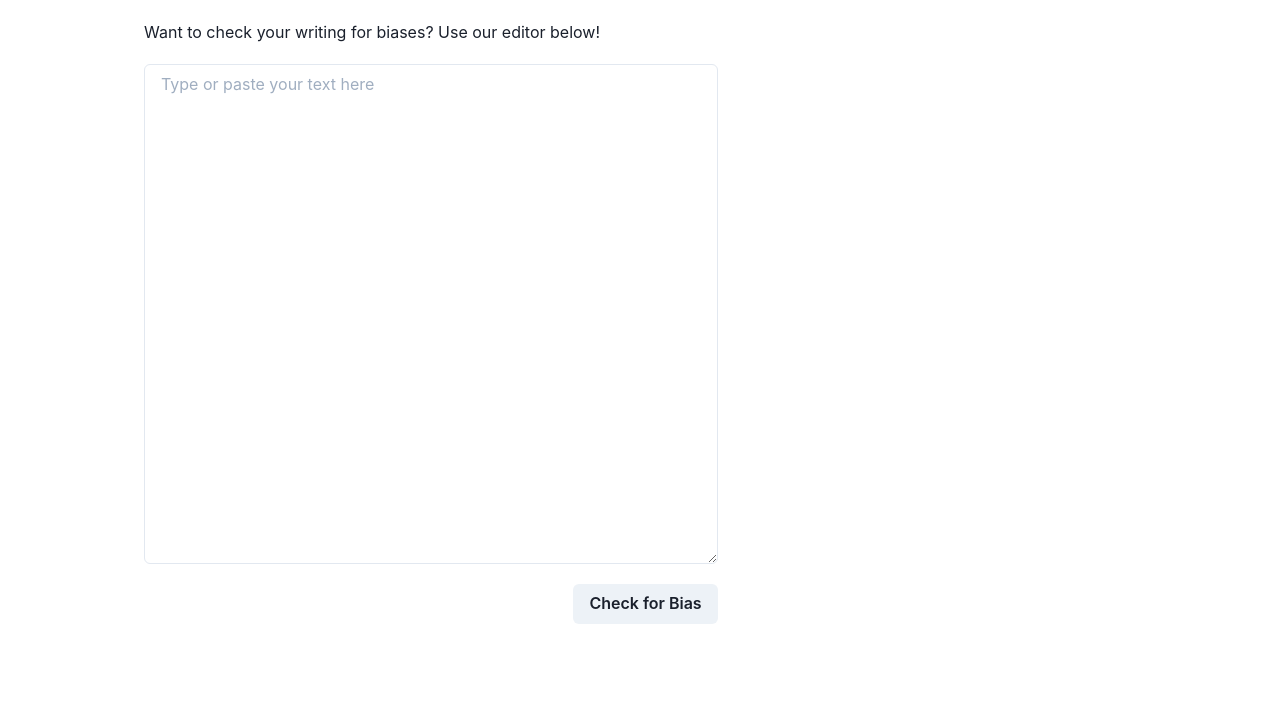
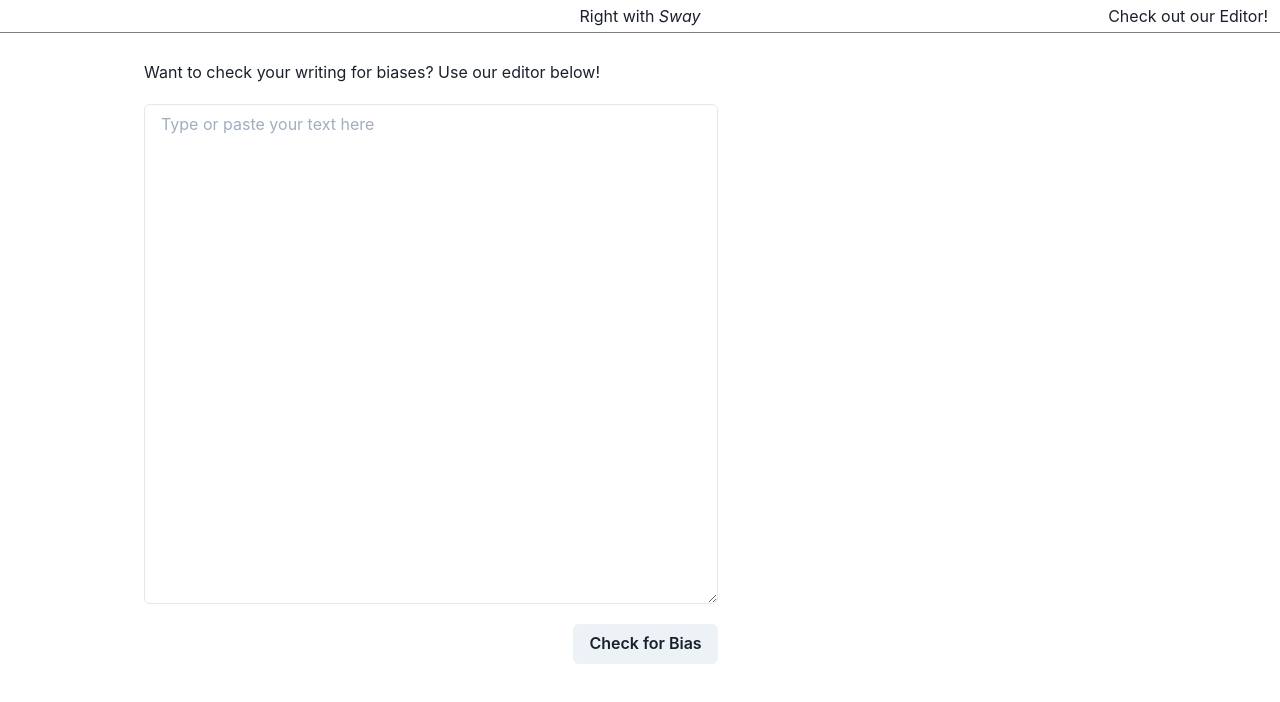
Before and after one commit to alexrpreston/hackprinceton, a React (Create React App) app in the folder frontend/: page /editor in a window 1280 px wide. Shown: the top 702 px of the page. Built offline with nearby package versions, Linux system fonts and the light colour scheme.

Commit message:
Dynamically show navbar

```diff
--- a/frontend/src/containers/AppContainer/index.tsx
+++ b/frontend/src/containers/AppContainer/index.tsx
@@ -2,24 +2,34 @@ import React, { useState, useEffect } from 'react';
 
 import { Box, Text, Center, HStack, Flex, Spacer } from '@chakra-ui/react';
 
-import { Link } from 'react-router-dom';
+import { Link, useLocation } from 'react-router-dom';
 
 interface Props {
   children: React.ReactNode;
 }
 
 const AppContainer: React.FC<Props> = ({ children }) => {
-  const [showNav, setShowNav] = useState(false);
+  const location = useLocation();
+  const [showNav, setShowNav] = useState(location && location.pathname !== '/');
 
   useEffect(() => {
     window.addEventListener('scroll', () => {
-      if (window.pageYOffset > 100) {
+      if (window.pageYOffset > 100 || location.pathname !== '/') {
         setShowNav(true);
       } else {
         setShowNav(false);
       }
     });
   }, []);
+
+  useEffect(() => {
+    console.log(location);
+    if (location.pathname !== '/') {
+      setShowNav(true);
+    } else {
+      setShowNav(false);
+    }
+  }, [location]);
 
   return (
     <Box>
@@ -33,6 +43,7 @@ const AppContainer: React.FC<Props> = ({ children }) => {
           top={0}
           left={0}
           position="fixed"
+          zIndex={1}
         >
           <Box w={200} />
 
@@ -54,7 +65,7 @@ const AppContainer: React.FC<Props> = ({ children }) => {
         </HStack>
       )}
 
-      <Box>{children}</Box>
+      <Box py={10}>{children}</Box>
     </Box>
   );
 };
--- a/frontend/src/pages/Home.tsx
+++ b/frontend/src/pages/Home.tsx
@@ -1,27 +1,42 @@
-import React from 'react';
+import React, { useState, useEffect } from 'react';
 
-import { Box, Container, Text, Center, HStack, Button, Spacer } from '@chakra-ui/react';
+import { Box, Container, Text, Center, HStack, Button, Spacer, Icon } from '@chakra-ui/react';
 
-import { FiRightArrow } from 'react-icons/fi';
+import { Link } from 'react-router-dom';
+
+import { FiArrowRight } from 'react-icons/fi';
 
 import Typist from '../components/Typist';
 
-const Home = () => (
+const Home = () => {
+  const [isTyping, setIsTyping] = useState(false);
+
+  useEffect(() => {
+    setTimeout(() => {
+      setIsTyping(true);
+    }, 1000);
+  }, []);
+
+  return (
     <Container>
       <Center width="100%" height="300px">
-      <Box>
+        <Box width="100%">
           <Box as="h1" fontSize="6xl" fontWeight="bold">
             <Typist text={'Right with Sway.'} />
           </Box>
 
-        <Box>
-          <HStack>
-            <Spacer />
-            <Button>
-              Check out the Editor <FiRightArrow />
+          {isTyping && (
+            <Box my={3} width="100%">
+              <HStack spacing={4}>
+                <Button as={Link} to="/editor">
+                  Check out the Editor <Icon as={FiArrowRight} ml={2} />
+                </Button>
+                <Button colorScheme="blue">
+                  Get the Extension <Icon as={FiArrowRight} ml={2} />
                 </Button>
               </HStack>
             </Box>
+          )}
         </Box>
       </Center>
       <Box height="1000px" bgColor="gray">
@@ -29,5 +44,6 @@ const Home = () => (
       </Box>
     </Container>
   );
+};
 
 export default Home;
```
Lines whose indentation alone changed are shown as unchanged.
